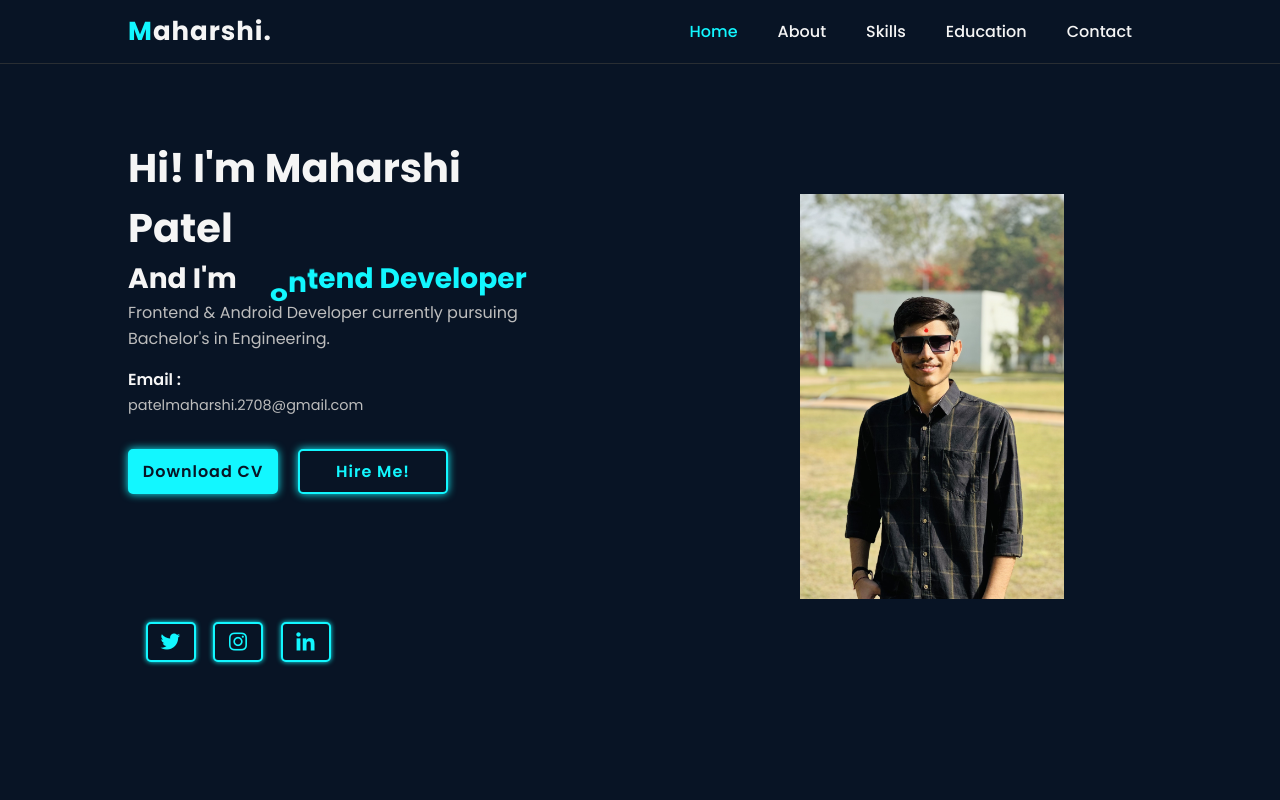
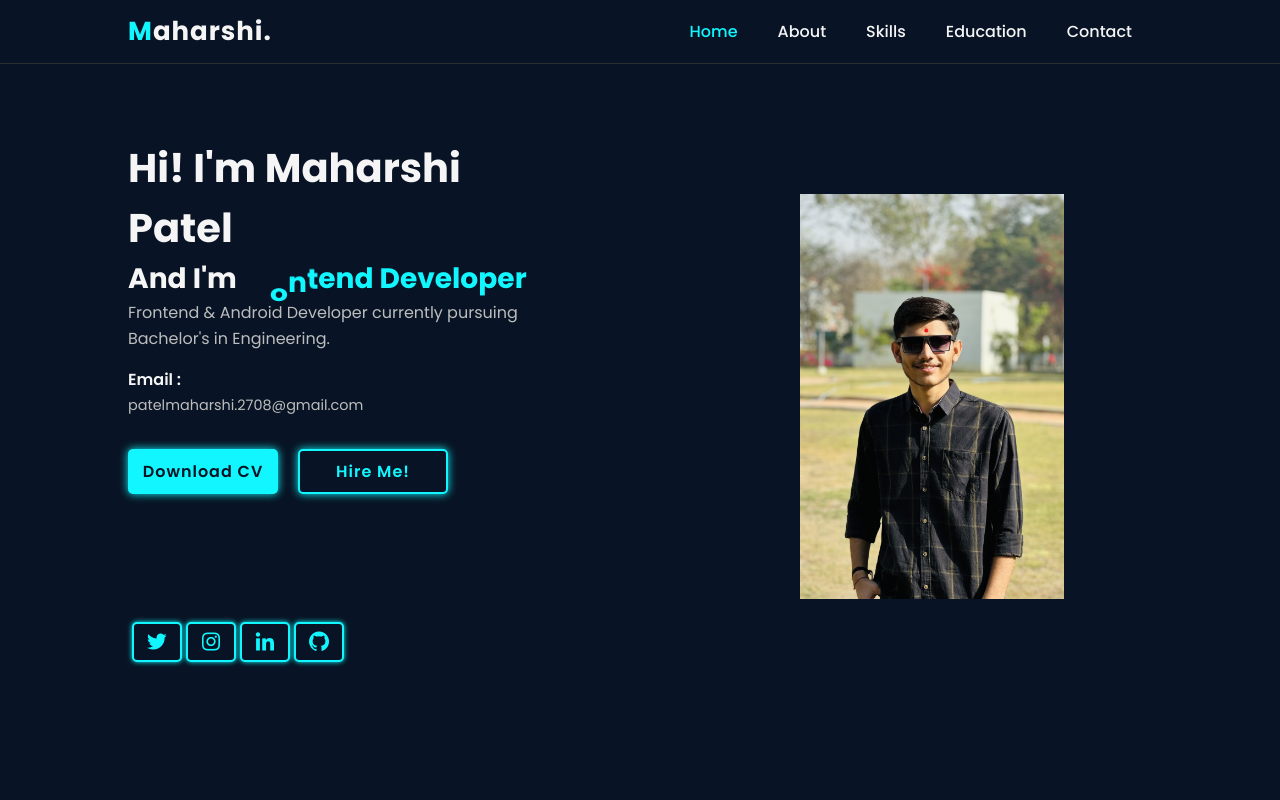
Before and after one commit to Maharshi2708/Personal-PortFolio, a plain HTML site: page index.html in a window 1280 px wide. Shown: the top 800 px of the page. Drawn offline with nearby package versions, Linux system fonts and the light colour scheme.

Commit message:
modification

```diff
--- a/index.html
+++ b/index.html
@@ -47,14 +47,15 @@
             </div>
 
             <div class="btn-box">
-                <a href="https://drive.google.com/file/d/1M1AXdTmAUqyo3nEn5S2Pa2OxjeOWQ9Bf/view?usp=drive_link" class="btn">Download CV</a>
+                <a href="https://drive.google.com/file/d/1M1AXdTmAUqyo3nEn5S2Pa2OxjeOWQ9Bf/view?usp=drive_link" target="_blank" class="btn">Download CV</a>
                 <a href="mailto:patelmaharshi.2708@gmail.com" class="btn">Hire Me!</a>
             </div>
 
             <div class="social-icons">
-                <a href="https://x.com/maharshipatel07"><i class='bx bxl-twitter'></i></a>
-                <a href="https://www.instagram.com/patel_maharshi_?igsh=MWEzYzYwb2t6amJzbA=="><i class='bx bxl-instagram'></i></a>
-                <a href="https://www.linkedin.com/in/maharshi-patel-a1012a244/"><i class='bx bxl-linkedin'></i></a>
+                <a href="https://x.com/maharshipatel07" target="_blank"><i class='bx bxl-twitter'></i></a>
+                <a href="https://www.instagram.com/patel_maharshi_?igsh=MWEzYzYwb2t6amJzbA==" target="_blank"><i class='bx bxl-instagram'></i></a>
+                <a href="https://www.linkedin.com/in/maharshi-patel-a1012a244/" target="_blank"><i class='bx bxl-linkedin'></i></a>
+                <a href="https://github.com/Maharshi2708" target="_blank"><i class='bx bxl-github'></i></a>
             </div>
         </div>
 
```
